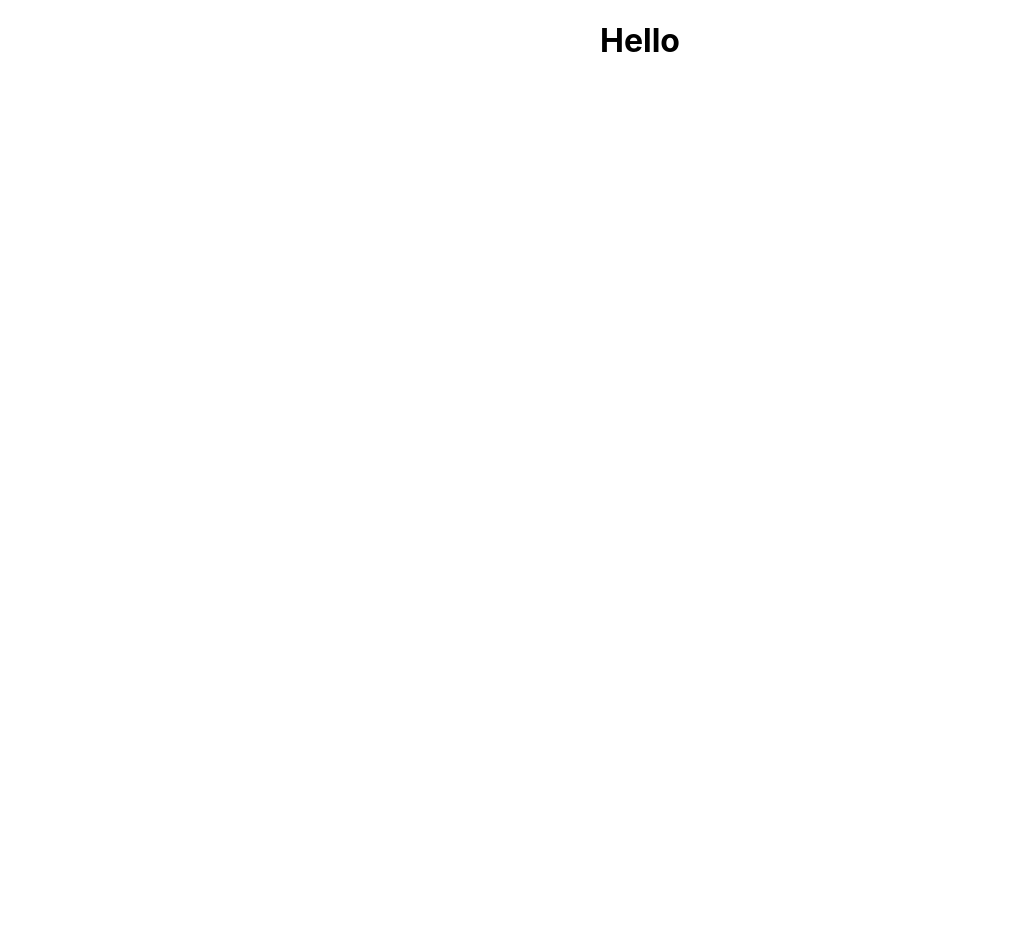
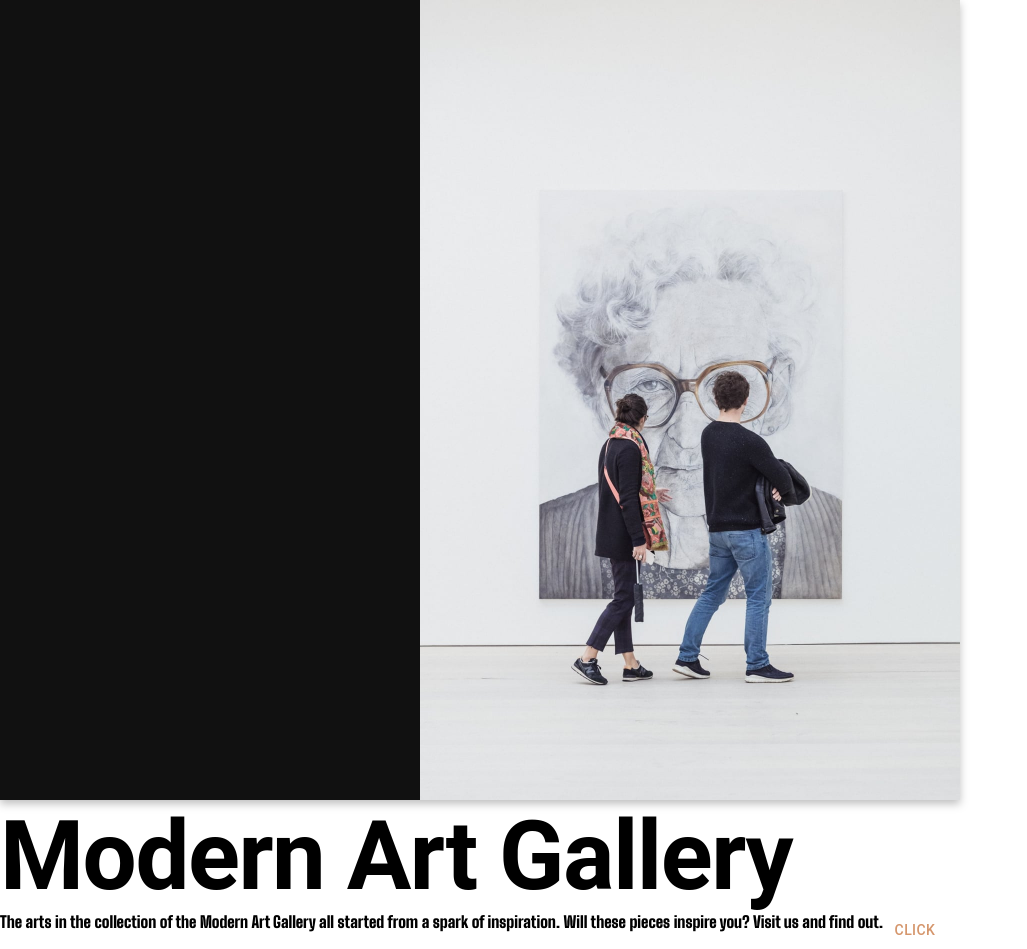
Before and after one commit to mseidel819/fe-art-gallery-website, a React (Create React App) app: page / in a window 1280 px wide. Shown: the whole page, without its empty margins (0-1027 px from the left). Before the commit the page ends 800 px from the top, so only its background shows below. Built offline with nearby package versions, Linux system fonts and the light colour scheme.

Commit message:
first section begun. its a mess.

```diff
--- a/public/index.html
+++ b/public/index.html
@@ -15,6 +15,12 @@
       user's mobile device or desktop. See https://developers.google.com/web/fundamentals/web-app-manifest/
     -->
     <link rel="manifest" href="%PUBLIC_URL%/manifest.json" />
+    <link rel="preconnect" href="https://fonts.googleapis.com" />
+    <link rel="preconnect" href="https://fonts.gstatic.com" crossorigin />
+    <link
+      href="https://fonts.googleapis.com/css2?family=Big+Shoulders+Display:wght@900&family=Outfit:wght@300&display=swap"
+      rel="stylesheet"
+    />
     <!--
       Notice the use of %PUBLIC_URL% in the tags above.
       It will be replaced with the URL of the `public` folder during the build.
--- a/src/App.css
+++ b/src/App.css
@@ -1,38 +1,4 @@
 .App {
   text-align: center;
+  background-color: #eee;
 }
-
-.App-logo {
-  height: 40vmin;
-  pointer-events: none;
-}
-
-@media (prefers-reduced-motion: no-preference) {
-  .App-logo {
-    animation: App-logo-spin infinite 20s linear;
-  }
-}
-
-.App-header {
-  background-color: #282c34;
-  min-height: 100vh;
-  display: flex;
-  flex-direction: column;
-  align-items: center;
-  justify-content: center;
-  font-size: calc(10px + 2vmin);
-  color: white;
-}
-
-.App-link {
-  color: #61dafb;
-}
-
-@keyframes App-logo-spin {
-  from {
-    transform: rotate(0deg);
-  }
-  to {
-    transform: rotate(360deg);
-  }
-}
--- a/src/App.js
+++ b/src/App.js
@@ -1,10 +1,79 @@
 import "./App.css";
+import { styled, ThemeProvider, createTheme } from "@mui/material/styles";
+import { Typography, Container, Grid, CardMedia, Button } from "@mui/material";
+import heroImage from "./assets/desktop/image-hero@2x.jpg";
+
+const theme = createTheme({
+  typography: {
+    h1: {
+      fontSize: "96px",
+      lineSpacing: "88px",
+    },
+    h2: {
+      fontSize: "70px",
+      lineSpacing: "70px",
+    },
+    h3: {
+      fontSize: "60px",
+      lineSpacing: "50px",
+    },
+    h4: {
+      fontSize: "36px",
+      lineSpacing: "36px",
+    },
+  },
+  palette: {
+    primary: {
+      main: "#d5966c",
+    },
+    secondary: {
+      main: "#151515",
+    },
+  },
+});
+
+const StyledContainer = styled("div")({
+  display: "flex",
+  justifyContent: "flex-end",
+  width: "75%",
+  backgroundColor: "#111",
+  filter: "drop-shadow(0px 4px 4px rgba(0, 0, 0, 0.25))",
+});
 
 function App() {
   return (
-    <div className="App">
-      <h1>Hello</h1>
-    </div>
+    <ThemeProvider theme={theme}>
+      <StyledContainer>
+        <CardMedia
+          component="img"
+          image={heroImage}
+          alt="hero"
+          sx={{
+            height: "800px",
+            width: "auto",
+          }}
+        />
+      </StyledContainer>
+      <Grid container>
+        <Grid item>
+          <Typography variant="h1" fontWeight={700}>
+            Modern Art Gallery
+          </Typography>
+        </Grid>
+        <Grid container item>
+          <Grid item>
+            <Typography variant="p">
+              The arts in the collection of the Modern Art Gallery all started
+              from a spark of inspiration. Will these pieces inspire you? Visit
+              us and find out.
+            </Typography>
+          </Grid>
+          <Grid item>
+            <Button>click</Button>
+          </Grid>
+        </Grid>
+      </Grid>{" "}
+    </ThemeProvider>
   );
 }
 
--- a/src/index.css
+++ b/src/index.css
@@ -1,13 +1,10 @@
 body {
   margin: 0;
-  font-family: -apple-system, BlinkMacSystemFont, 'Segoe UI', 'Roboto', 'Oxygen',
-    'Ubuntu', 'Cantarell', 'Fira Sans', 'Droid Sans', 'Helvetica Neue',
-    sans-serif;
-  -webkit-font-smoothing: antialiased;
-  -moz-osx-font-smoothing: grayscale;
+  padding: 0;
+  box-sizing: border-box;
+  font-family: "Big Shoulders Display", sans-serif;
 }
 
-code {
-  font-family: source-code-pro, Menlo, Monaco, Consolas, 'Courier New',
-    monospace;
+p {
+  font-family: "Outfit", sans-serif;
 }
```
Also changed, not shown: src/index.js (+6 -6 lines).
